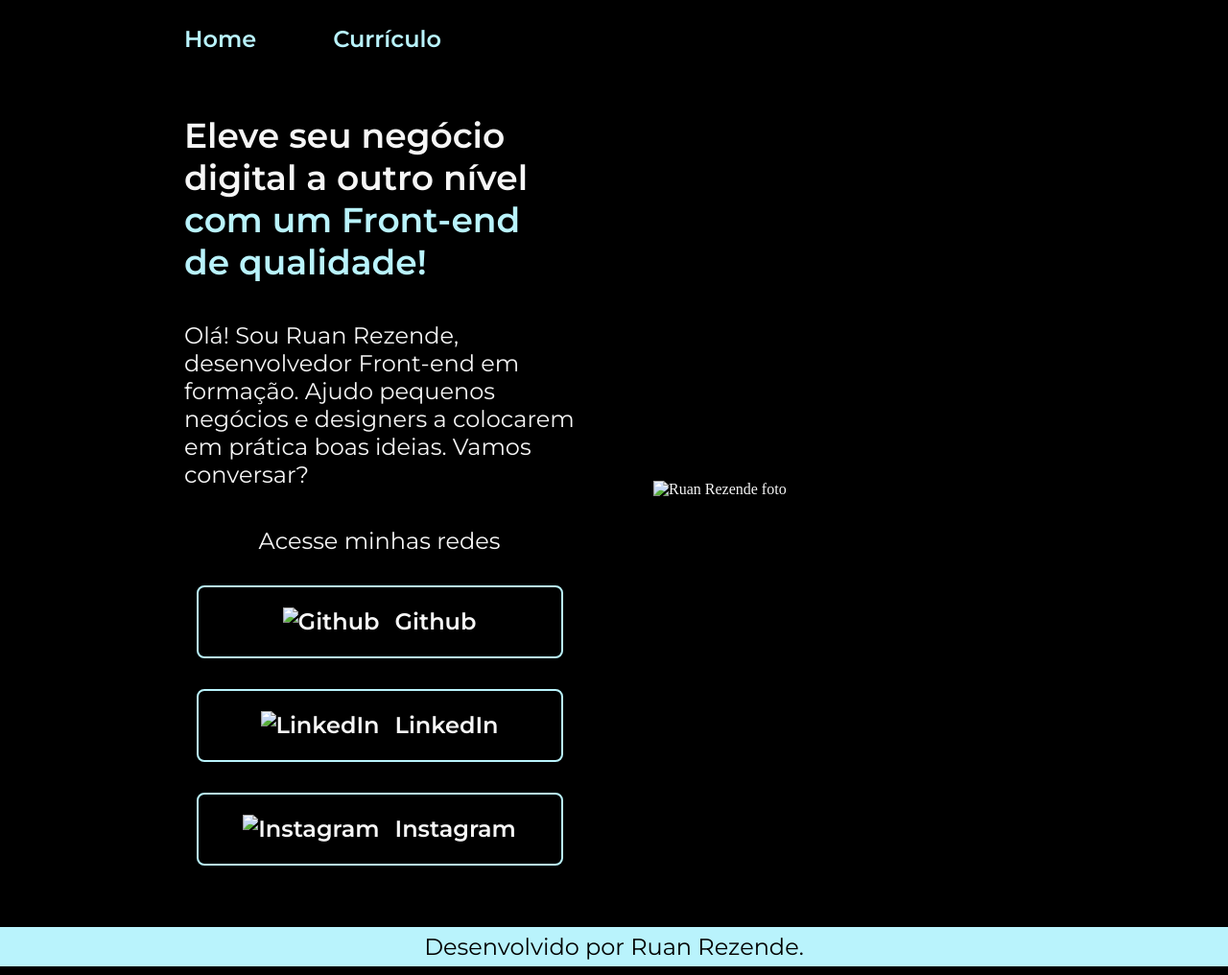
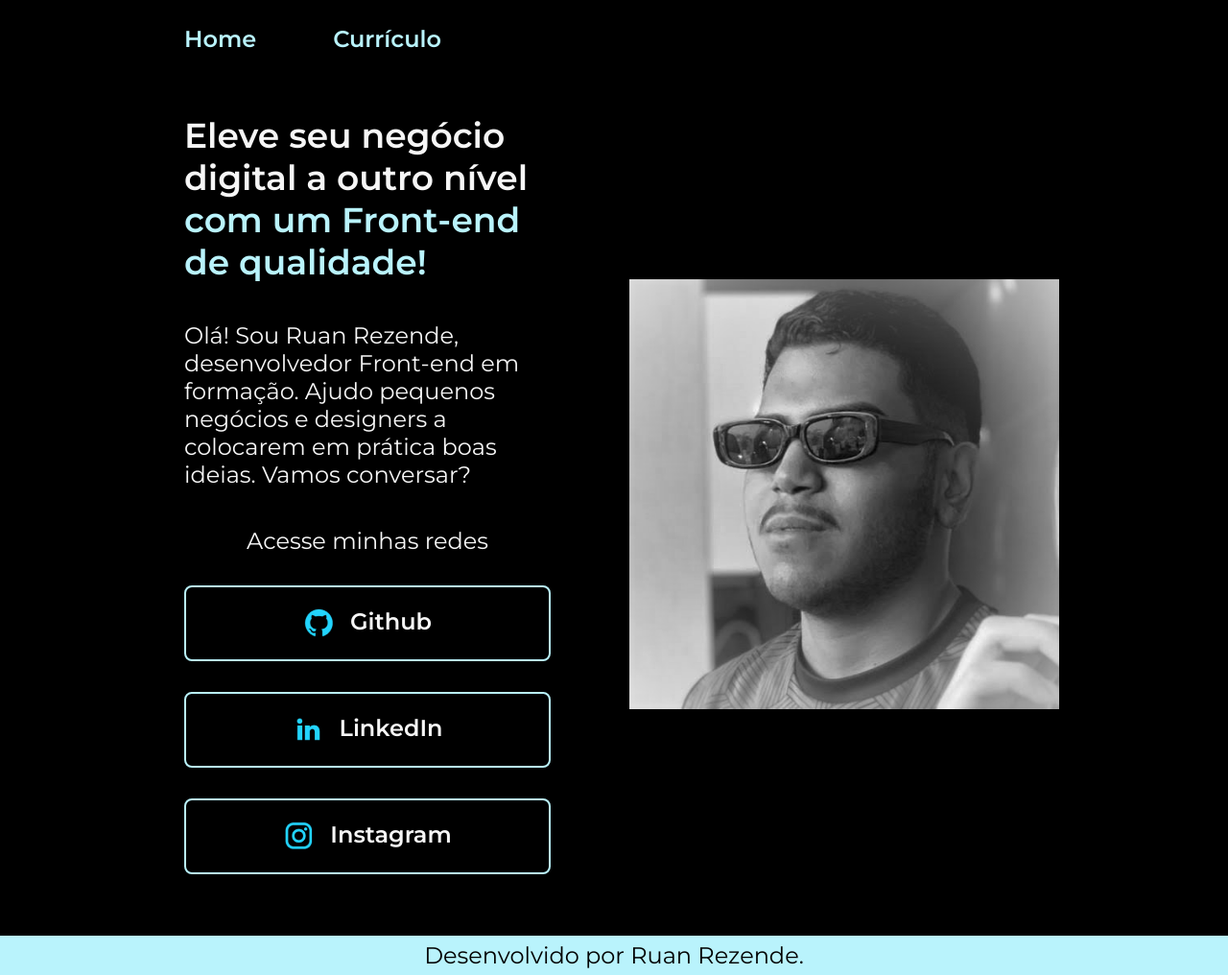
Before and after one commit to ruanrezende/curriculum, a plain HTML site: page index.html in a window 1280 px wide. Shown: the whole page at 96% size. Drawn offline with Linux system fonts and the light colour scheme; the site is published under a folder, as on GitHub Pages, so addresses that start at the root find nothing.

Commit message:
Update index.html

```diff
--- a/index.html
+++ b/index.html
@@ -27,20 +27,20 @@
             <div class="apresentacao__links"> <!-- Seção para links para redes sociais -->
                 <h2 class="apresentacao__links__subtitulo">Acesse minhas redes</h2> <!-- Subtítulo -->
                 <a class="apresentacao__links__navegacao" href="https://github.com/ruanrezende">
-                    <img src="/github.png" alt="Github"> <!-- Link para o Github -->
+                    <img src="github.png" alt="Github"> <!-- Link para o Github -->
                     Github
                 </a>
                 <a class="apresentacao__links__navegacao" href="https://www.linkedin.com/in/ruan-rezende-7002a6255/">
-                    <img src="/linkedin.png" alt="LinkedIn"> <!-- Link para o LinkedIn -->
+                    <img src="linkedin.png" alt="LinkedIn"> <!-- Link para o LinkedIn -->
                     LinkedIn
                 </a>
                 <a class="apresentacao__links__navegacao" href="https://www.instagram.com/ruanrezend/?hl=pt-br">
-                    <img src="/instagram.png" alt="Instagram"> <!-- Link para o Instagram -->
+                    <img src="instagram.png" alt="Instagram"> <!-- Link para o Instagram -->
                     Instagram
                 </a>
             </div>
         </section>
-        <img class="apresentacao__imagem" src="/rznd.oculos.jpg" alt="Ruan Rezende foto"> <!-- Imagem do desenvolvedor -->
+        <img class="apresentacao__imagem" src="rznd.oculos.jpg" alt="Ruan Rezende foto"> <!-- Imagem do desenvolvedor -->
     </main>
     <footer class="rodape"> <!-- Rodapé da página -->
         <p>Desenvolvido por Ruan Rezende.</p> <!-- Créditos -->
```
